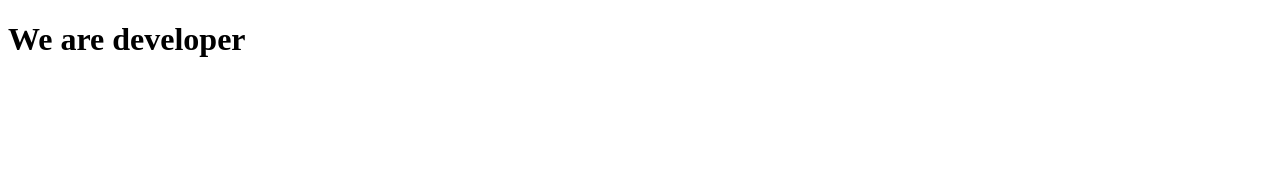
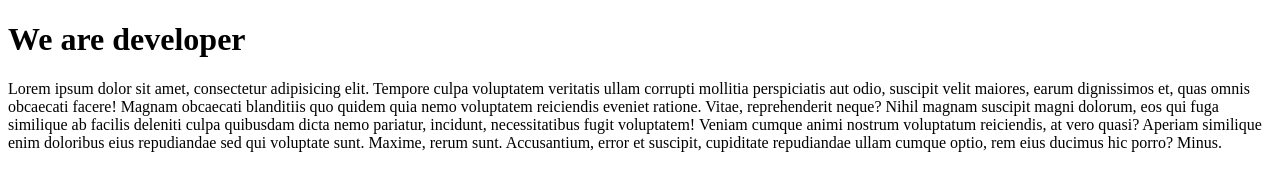
Before and after one commit to siam786/siam-developer, a plain HTML site: page index.html in a window 1280 px wide. Drawn offline with Linux system fonts and the light colour scheme.

Commit message:
add pragraph

```diff
--- a/index.html
+++ b/index.html
@@ -8,5 +8,6 @@
 </head>
 <body>
     <h1>We are developer</h1>
+    <p>Lorem ipsum dolor sit amet, consectetur adipisicing elit. Tempore culpa voluptatem veritatis ullam corrupti mollitia perspiciatis aut odio, suscipit velit maiores, earum dignissimos et, quas omnis obcaecati facere! Magnam obcaecati blanditiis quo quidem quia nemo voluptatem reiciendis eveniet ratione. Vitae, reprehenderit neque? Nihil magnam suscipit magni dolorum, eos qui fuga similique ab facilis deleniti culpa quibusdam dicta nemo pariatur, incidunt, necessitatibus fugit voluptatem! Veniam cumque animi nostrum voluptatum reiciendis, at vero quasi? Aperiam similique enim doloribus eius repudiandae sed qui voluptate sunt. Maxime, rerum sunt. Accusantium, error et suscipit, cupiditate repudiandae ullam cumque optio, rem eius ducimus hic porro? Minus.</p>
 </body>
 </html>
```
